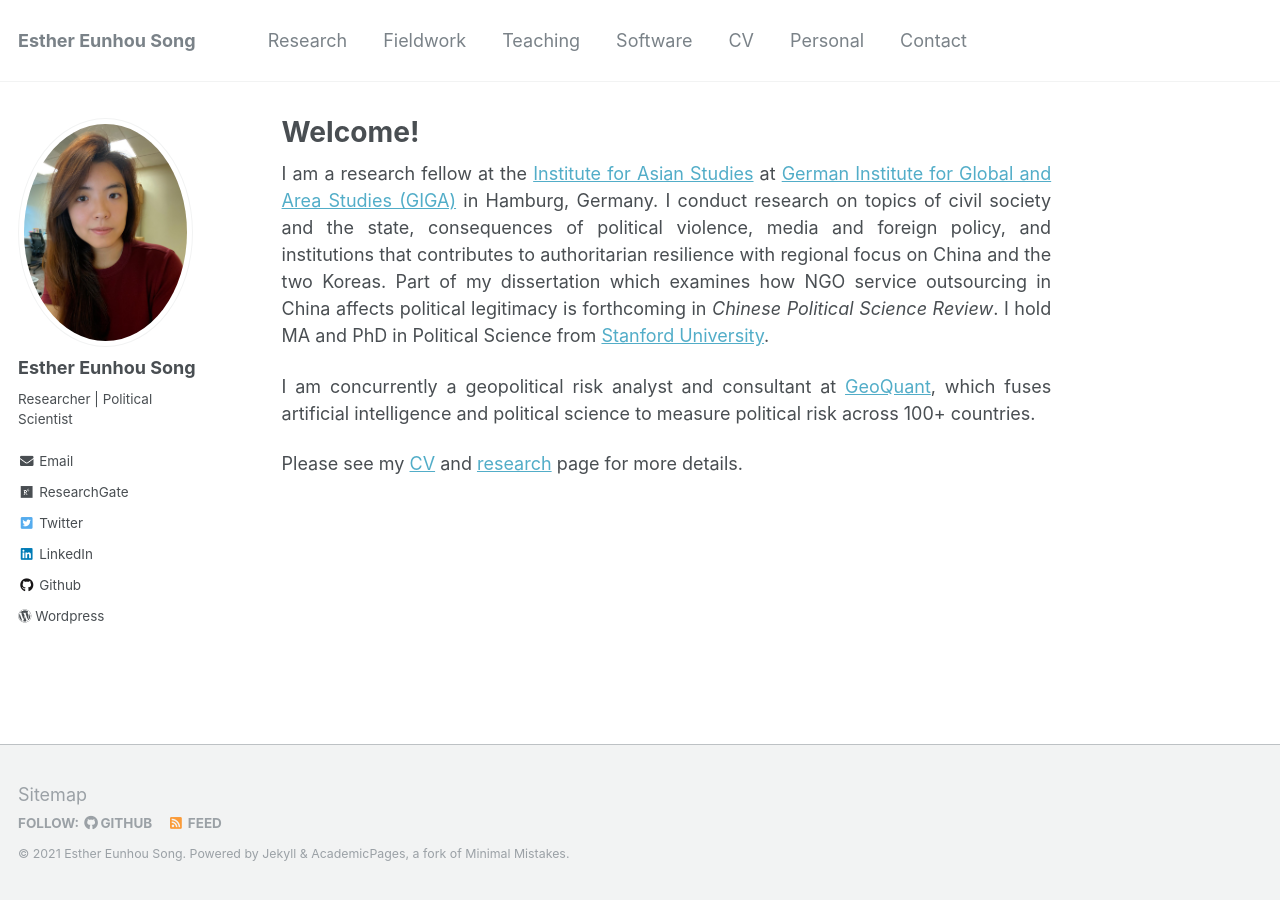
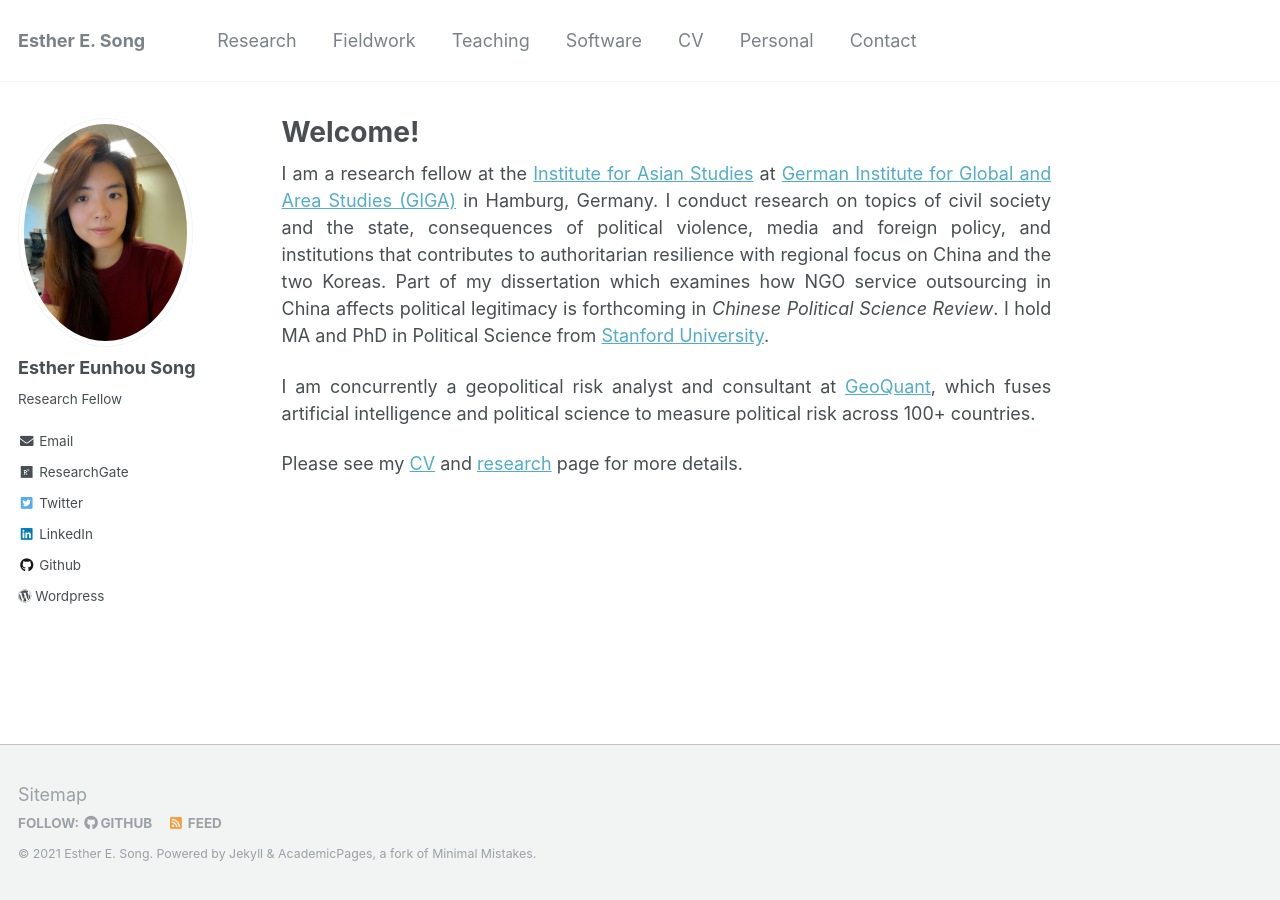
Before and after one commit to ehsong/ehsong.github.io, a Jekyll site: the page built from _pages/about.md, in a window 1280 px wide. Built offline with Jekyll 4.4.1, drawn with Linux system fonts in a browser that asks for light colours.

Commit message:
Update _config.yml

```diff
--- a/_config.yml
+++ b/_config.yml
@@ -7,9 +7,9 @@
 
 # Site Settings
 locale                   : "en-US"
-title                    : "Esther Eunhou Song"
+title                    : "Esther E. Song"
 title_separator          : "-"
-name                     : &name "Esther Eunhou Song"
+name                     : &name "Esther E. Song"
 description              : &description ""
 url                      : https://ehsong.github.io # the base hostname & protocol for your site e.g. "https://mmistakes.github.io"
 baseurl                  : "" # the subpath of your site, e.g. "/blog"
@@ -82,7 +82,7 @@
 author:
   name             : "Esther Eunhou Song"
   avatar           : "profile.jpg"
-  bio              : "Researcher | Political Scientist"
+  bio              : "Research Fellow"
   location         :
   employer         :
   pubmed           :
```
